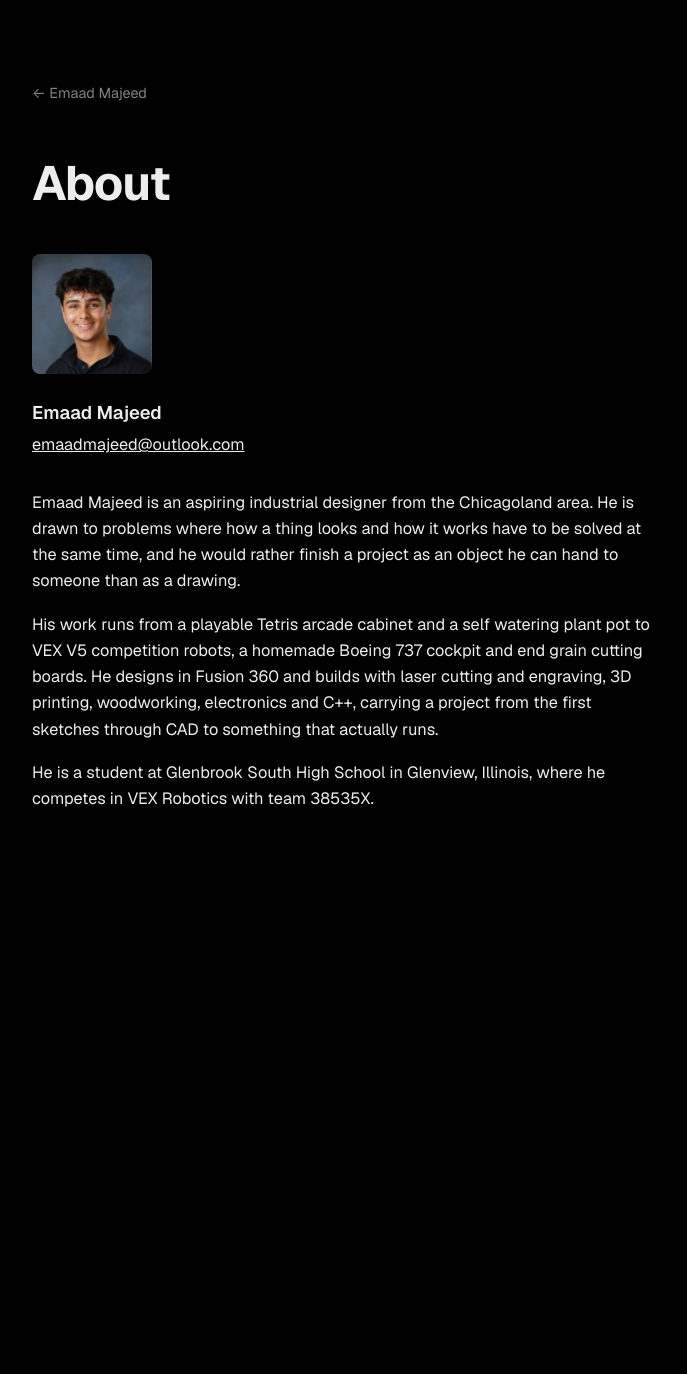
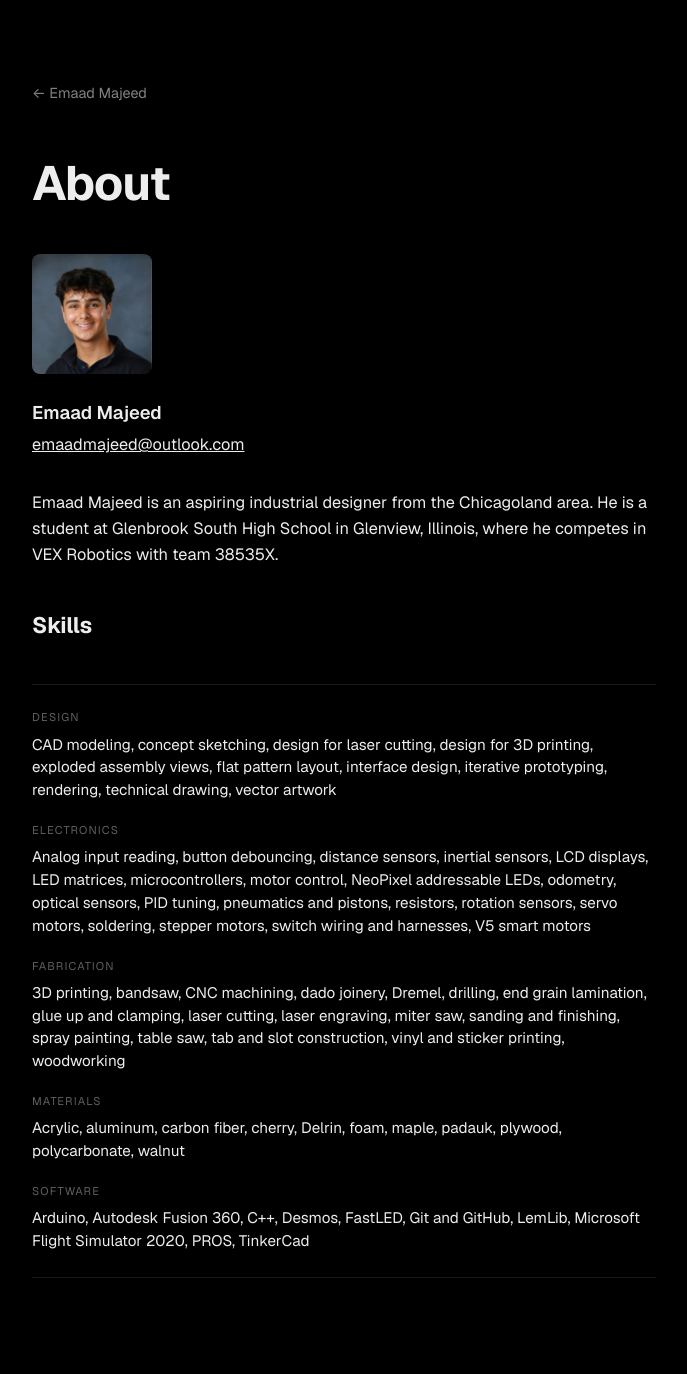
Before and after one commit to emaad-majeed/emaad-majeed.github.io, a Jekyll site: the page built from about.md, in a window 1280 px wide. Shown: the whole page, without its empty margins (296-983 px from the left). Built offline with Jekyll 4.4.1, drawn with Linux system fonts in a browser that asks for light colours; before the commit the page ends 926 px from its top, so only the background shows below that.

Commit message:
Trim about intro and add an alphabetized skills list

```diff
--- a/about.md
+++ b/about.md
@@ -11,8 +11,29 @@ permalink: /about/
 
 <p class="contact"><a href="mailto:emaadmajeed@outlook.com">emaadmajeed@outlook.com</a></p>
 
-Emaad Majeed is an aspiring industrial designer from the Chicagoland area. He is drawn to problems where how a thing looks and how it works have to be solved at the same time, and he would rather finish a project as an object he can hand to someone than as a drawing.
+Emaad Majeed is an aspiring industrial designer from the Chicagoland area. He is a student at Glenbrook South High School in Glenview, Illinois, where he competes in VEX Robotics with team 38535X.
 
-His work runs from a playable Tetris arcade cabinet and a self watering plant pot to VEX V5 competition robots, a homemade Boeing 737 cockpit and end grain cutting boards. He designs in Fusion 360 and builds with laser cutting and engraving, 3D printing, woodworking, electronics and C++, carrying a project from the first sketches through CAD to something that actually runs.
+## Skills
 
-He is a student at Glenbrook South High School in Glenview, Illinois, where he competes in VEX Robotics with team 38535X.
+<dl class="meta skills">
+  <div>
+    <dt>Design</dt>
+    <dd>CAD modeling, concept sketching, design for laser cutting, design for 3D printing, exploded assembly views, flat pattern layout, interface design, iterative prototyping, rendering, technical drawing, vector artwork</dd>
+  </div>
+  <div>
+    <dt>Electronics</dt>
+    <dd>Analog input reading, button debouncing, distance sensors, inertial sensors, LCD displays, LED matrices, microcontrollers, motor control, NeoPixel addressable LEDs, odometry, optical sensors, PID tuning, pneumatics and pistons, resistors, rotation sensors, servo motors, soldering, stepper motors, switch wiring and harnesses, V5 smart motors</dd>
+  </div>
+  <div>
+    <dt>Fabrication</dt>
+    <dd>3D printing, bandsaw, CNC machining, dado joinery, Dremel, drilling, end grain lamination, glue up and clamping, laser cutting, laser engraving, miter saw, sanding and finishing, spray painting, table saw, tab and slot construction, vinyl and sticker printing, woodworking</dd>
+  </div>
+  <div>
+    <dt>Materials</dt>
+    <dd>Acrylic, aluminum, carbon fiber, cherry, Delrin, foam, maple, padauk, plywood, polycarbonate, walnut</dd>
+  </div>
+  <div>
+    <dt>Software</dt>
+    <dd>Arduino, Autodesk Fusion 360, C++, Desmos, FastLED, Git and GitHub, LemLib, Microsoft Flight Simulator 2020, PROS, TinkerCad</dd>
+  </div>
+</dl>
--- a/assets/css/style.css
+++ b/assets/css/style.css
@@ -141,6 +141,9 @@ html, body { overflow-x: hidden; }
 .meta dd { margin: 0.4rem 0 0; font-size: 0.95rem; line-height: 1.5; }
 @media (max-width: 34rem) { .meta { grid-template-columns: 1fr; } }
 
+/* skills list on the about page reads better in one column */
+.skills { grid-template-columns: 1fr; gap: 1.25rem; }
+
 /* about page: small headshot, then name, email, description */
 .headshot { margin: 0 0 1.5rem; }
 .headshot img {
```
